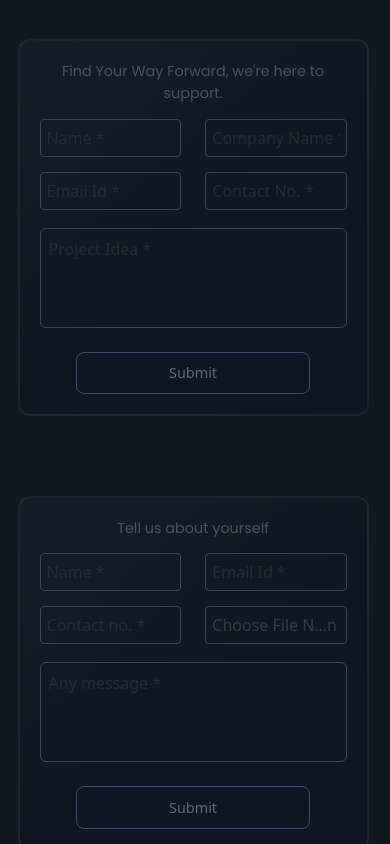
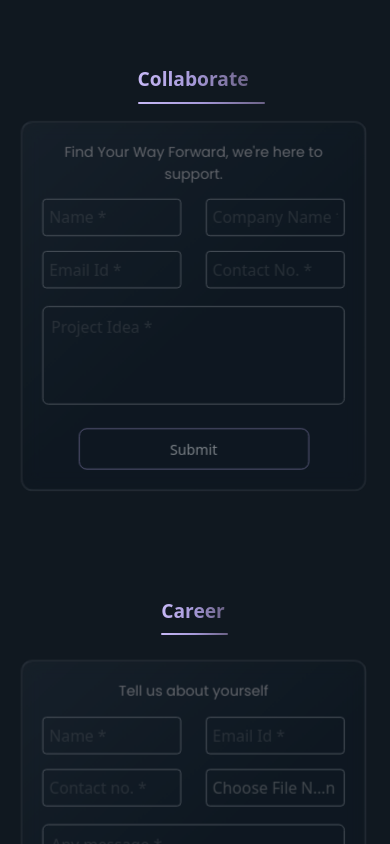
Before and after one commit to Be-A-Coder01/VEDAPIXEL, a React (Vite) app in the folder client/: page /contactus in a window 390 px wide. Shown: the part 1180-2024 px from the top of the page. Built offline with nearby package versions, Linux system fonts and the light colour scheme.

Commit message:
commit the contact page for responsive nav

```diff
--- a/client/src/pages/ContactPage.jsx
+++ b/client/src/pages/ContactPage.jsx
@@ -1,33 +1,73 @@
 import React, { useEffect, useRef, useState } from "react";
 import "../CSS/Body.css";
 import "../CSS/Contact.css";
+
 import banner from "../assets/contact-banner.png";
 import { motion, AnimatePresence } from "framer-motion";
 
 const ContactPage = () => {
   const [showNav, setShowNav] = useState(false);
   const [activeSection, setActiveSection] = useState("banner");
+  const [isMobile, setIsMobile] = useState(
+    typeof window !== "undefined" ? window.innerWidth < 768 : false
+  );
 
   const pageRef = useRef(null);
   const bannerRef = useRef(null);
   const collaborateRef = useRef(null);
   const careerRef = useRef(null);
 
+  // NEW: refs + visibility state for mobile titles
+  const collabTitleRef = useRef(null);
+  const careerTitleRef = useRef(null);
+  const [collabTitleVisible, setCollabTitleVisible] = useState(false);
+  const [careerTitleVisible, setCareerTitleVisible] = useState(false);
+
   // Banner visibility (for fade out)
   const [bannerVisible, setBannerVisible] = useState(true);
 
-  // ✅ Show nav only when collaborate section is visible
+  // keep isMobile updated on resize / orientation change
   useEffect(() => {
-    if (!collaborateRef.current) return;
-    const observer = new IntersectionObserver(
-      ([entry]) => setShowNav(entry.isIntersecting),
-      { threshold: 0.1 }
-    );
-    observer.observe(collaborateRef.current);
-    return () => observer.disconnect();
+    const handleResize = () => setIsMobile(window.innerWidth < 768);
+    window.addEventListener("resize", handleResize);
+    window.addEventListener("orientationchange", handleResize);
+    return () => {
+      window.removeEventListener("resize", handleResize);
+      window.removeEventListener("orientationchange", handleResize);
+    };
   }, []);
 
-  // Determine which section is *most visible*
+  // Show nav only when collaborate section is visible AND not mobile.
+  // Show nav only when collaborate section passes into view (top < 200px) and hide smoothly when above.
+  // 🧭 Show nav when collaborate section starts (top <= 200)
+  // and keep it visible until the top of career section crosses 200.
+  useEffect(() => {
+    if (!collaborateRef.current || !careerRef.current) return;
+
+    const handleScroll = () => {
+      if (isMobile) {
+        setShowNav(false);
+        return;
+      }
+
+      const collabRect = collaborateRef.current.getBoundingClientRect();
+      const careerRect = careerRef.current.getBoundingClientRect();
+
+      // nav visible between these bounds:
+      const shouldShow =
+        collabRect.top <= 200 && careerRect.top > 100 && collabRect.bottom > 0;
+
+      if (shouldShow && !showNav) setShowNav(true);
+      else if (!shouldShow && showNav) setShowNav(false);
+    };
+
+    window.addEventListener("scroll", handleScroll);
+    handleScroll(); // initial run
+
+    return () => window.removeEventListener("scroll", handleScroll);
+  }, [isMobile, showNav]);
+
+  // Determine which section is most visible (debounced for stability)
   useEffect(() => {
     const elements = [
       { id: "banner", ref: bannerRef },
@@ -35,35 +75,41 @@ const ContactPage = () => {
       { id: "career", ref: careerRef },
     ];
 
+    let debounceTimer = null;
     const obs = new IntersectionObserver(
       (entries) => {
         entries.forEach((entry) => {
           entry.target._lastRatio = entry.intersectionRatio;
         });
 
+        clearTimeout(debounceTimer);
+        debounceTimer = setTimeout(() => {
           let best = { id: "banner", ratio: 0 };
           elements.forEach((el) => {
             const node = el.ref.current;
             const ratio =
               node && typeof node._lastRatio === "number" ? node._lastRatio : 0;
-          if (ratio > best.ratio) {
-            best = { id: el.id, ratio };
+            if (ratio > best.ratio) best = { id: el.id, ratio };
+          });
+          if (best.ratio > 0) setActiveSection(best.id);
+        }, 120);
+      },
+      {
+        threshold: isMobile
+          ? [0.1, 0.25, 0.5]
+          : [0, 0.1, 0.25, 0.4, 0.6, 0.8, 1],
       }
-        });
-
-        if (best.ratio > 0) {
-          setActiveSection(best.id);
-        }
-      },
-      { threshold: [0, 0.1, 0.25, 0.4, 0.6, 0.8, 1] }
     );
 
     elements.forEach((el) => {
       if (el.ref.current) obs.observe(el.ref.current);
     });
 
-    return () => obs.disconnect();
-  }, []);
+    return () => {
+      clearTimeout(debounceTimer);
+      obs.disconnect();
+    };
+  }, [isMobile]);
 
   // Banner hide/show observer
   useEffect(() => {
@@ -76,7 +122,42 @@ const ContactPage = () => {
     return () => obs.disconnect();
   }, []);
 
-  // Nav item renderer
+  // NEW: Observe mobile section titles when isMobile === true
+  useEffect(() => {
+    // reset visibility states when not mobile
+    if (!isMobile) {
+      setCollabTitleVisible(false);
+      setCareerTitleVisible(false);
+      return;
+    }
+
+    const titleEls = [
+      { ref: collabTitleRef, setVisible: setCollabTitleVisible },
+      { ref: careerTitleRef, setVisible: setCareerTitleVisible },
+    ];
+
+    const obs = new IntersectionObserver(
+      (entries) => {
+        entries.forEach((entry) => {
+          // treat as visible if > 20% of the title area is in view
+          if (entry.target === collabTitleRef.current) {
+            setCollabTitleVisible(entry.intersectionRatio > 0.2);
+          } else if (entry.target === careerTitleRef.current) {
+            setCareerTitleVisible(entry.intersectionRatio > 0.2);
+          }
+        });
+      },
+      { threshold: [0, 0.15, 0.25, 0.5] }
+    );
+
+    titleEls.forEach((t) => {
+      if (t.ref.current) obs.observe(t.ref.current);
+    });
+
+    return () => obs.disconnect();
+  }, [isMobile]);
+
+  // nav item renderer
   const navItem = (id, label) => {
     const isActive = activeSection === id;
     return (
@@ -87,7 +168,7 @@ const ContactPage = () => {
             .getElementById(id)
             ?.scrollIntoView({ behavior: "smooth", block: "start" })
         }
-        className="relative cursor-pointer pl-2 pr-[12px] h-[42px] text-[28px] flex items-center transition-all duration-300"
+        className="relative cursor-pointer pl-2 pr-[12px] h-[42px] text-[18px] sm:text-[20px] md:text-[24px] flex items-center transition-all duration-300"
         animate={{
           color: isActive ? "#b19cd9" : "#d1d5db",
           x: isActive ? 6 : 0,
@@ -115,17 +196,11 @@ const ContactPage = () => {
         ref={pageRef}
         className="contact-page-content relative h-fit w-[99vw] pb-[40px] flex"
       >
-        {/* Sticky nav (hidden on mobile) */}
+        {/* Sticky nav: show only on non-mobile AND when showNav is true */}
         <AnimatePresence>
-          {showNav && (
+          {showNav && !isMobile && (
             <motion.nav
-              className="
-                hidden sm:flex
-                text-white
-                w-[15vw]
-                flex-col
-                gap-[10px]
-              "
+              className="text-white w-[15vw] flex flex-col gap-[10px]"
               style={{
                 position: "fixed",
                 left: "132px",
@@ -174,7 +249,38 @@ const ContactPage = () => {
           {/* Sections */}
           <div className="flex flex-col gap-20 pl-0 sm:pl-[25vw] lg:pl-[30vw] items-center sm:items-start">
             {/* Collaborate Section */}
-            <section id="collaborate" ref={collaborateRef} className="flex">
+            <section
+              id="collaborate"
+              ref={collaborateRef}
+              className="flex flex-col w-full items-center"
+            >
+              {/* Mobile title: rendered only on mobile and driven by collabTitleVisible */}
+              {isMobile && (
+                <motion.p
+                  ref={collabTitleRef}
+                  className="relative my-[18px] text-center text-[clamp(1.2rem,4vw,1.8rem)] font-semibold
+                           bg-gradient-to-r from-[#C7B9F6] via-[#A699D9] to-[#6A6185]
+                           bg-clip-text text-transparent inline-block"
+                  initial={{ opacity: 0, y: 18 }}
+                  animate={
+                    collabTitleVisible
+                      ? { opacity: 1, y: 0 }
+                      : { opacity: 0, y: 18 }
+                  }
+                  transition={{ duration: 0.45, ease: "easeOut" }}
+                >
+                  Collaborate
+                  <span
+                    className="block mt-2 h-[2px] w-[115%] mx-auto rounded-full"
+                    style={{
+                      background:
+                        "linear-gradient(90deg,#C7B9F6 0%, #A699D9 50%, #6A6185 100%)",
+                      transformOrigin: "center",
+                    }}
+                  />
+                </motion.p>
+              )}
+
               <motion.div
                 className="w-[90vw] sm:w-[80%] md:w-[70%] lg:w-[50vw]
                   border-2 border-white
@@ -191,10 +297,14 @@ const ContactPage = () => {
                   border: "2px solid rgba(255, 255, 255, 0.15)",
                 }}
                 animate={{
-                  opacity: activeSection === "collaborate" ? 1 : 0.35,
-                  y: activeSection === "collaborate" ? 0 : -8,
+                  opacity: activeSection === "collaborate" ? 1 : 0.45,
+                  scale: activeSection === "collaborate" ? 1 : 0.985,
+                  y: activeSection === "collaborate" ? 0 : -4,
                 }}
-                transition={{ duration: 0.45, ease: "easeInOut" }}
+                transition={{
+                  duration: 0.65,
+                  ease: [0.25, 0.1, 0.25, 1],
+                }}
               >
                 <p className="contact-box-title text-[#C8C1C1] text-[clamp(0.9rem,2vw,1.5rem)] text-center lg:text-left">
                   Find Your Way Forward, we're here to support.
@@ -237,7 +347,38 @@ const ContactPage = () => {
             </section>
 
             {/* Career Section */}
-            <section id="career" ref={careerRef} className="flex mb-36">
+            <section
+              id="career"
+              ref={careerRef}
+              className="flex flex-col w-full items-center"
+            >
+              {/* Mobile title */}
+              {isMobile && (
+                <motion.p
+                  ref={careerTitleRef}
+                  className="relative my-[18px] text-center text-[clamp(1.2rem,4vw,1.8rem)] font-semibold
+                           bg-gradient-to-r from-[#C7B9F6] via-[#A699D9] to-[#6A6185]
+                           bg-clip-text text-transparent inline-block"
+                  initial={{ opacity: 0, y: 18 }}
+                  animate={
+                    careerTitleVisible
+                      ? { opacity: 1, y: 0 }
+                      : { opacity: 0, y: 18 }
+                  }
+                  transition={{ duration: 0.45, ease: "easeOut" }}
+                >
+                  Career
+                  <span
+                    className="block mt-2 h-[2px] w-[105%] mx-auto rounded-full"
+                    style={{
+                      background:
+                        "linear-gradient(90deg,#C7B9F6 0%, #A699D9 50%, #6A6185 100%)",
+                      transformOrigin: "center",
+                    }}
+                  />
+                </motion.p>
+              )}
+
               <motion.div
                 className="w-[90vw] sm:w-[80%] md:w-[70%] lg:w-[50vw]
     border-2 border-white
@@ -245,7 +386,7 @@ const ContactPage = () => {
     rounded-xl
     flex flex-col
     gap-[clamp(14px,2vw,22px)]
-                  h-auto"
+    h-auto mb-36"
                 style={{
                   background:
                     "linear-gradient(139.47deg, rgba(50, 58, 68) -45.69%, rgba(16, 24, 32) 54.7%)",
@@ -254,10 +395,14 @@ const ContactPage = () => {
                   border: "2px solid rgba(255, 255, 255, 0.15)",
                 }}
                 animate={{
-                  opacity: activeSection === "collaborate" ? 1 : 0.35,
-                  y: activeSection === "collaborate" ? 0 : -8,
+                  opacity: activeSection === "career" ? 1 : 0.45,
+                  scale: activeSection === "career" ? 1 : 0.985,
+                  y: activeSection === "career" ? 0 : 4,
                 }}
-                transition={{ duration: 0.45, ease: "easeInOut" }}
+                transition={{
+                  duration: 0.65,
+                  ease: [0.25, 0.1, 0.25, 1],
+                }}
               >
                 <p className="contact-box-title text-[#C8C1C1] text-[clamp(0.9rem,2vw,1.5rem)] text-center lg:text-left">
                   Tell us about yourself
```
Lines whose indentation alone changed are shown as unchanged.
